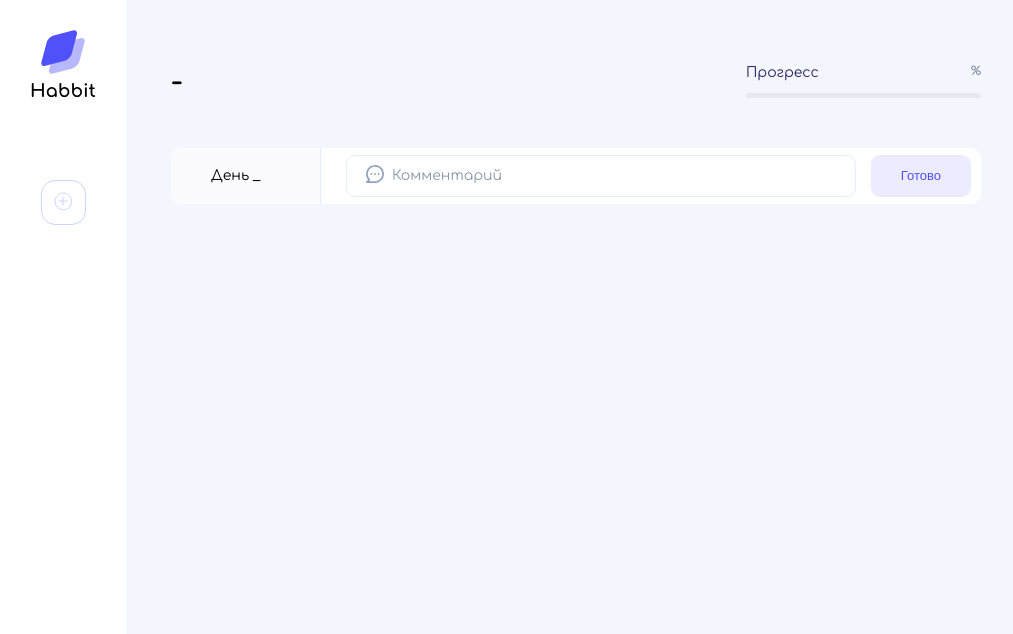
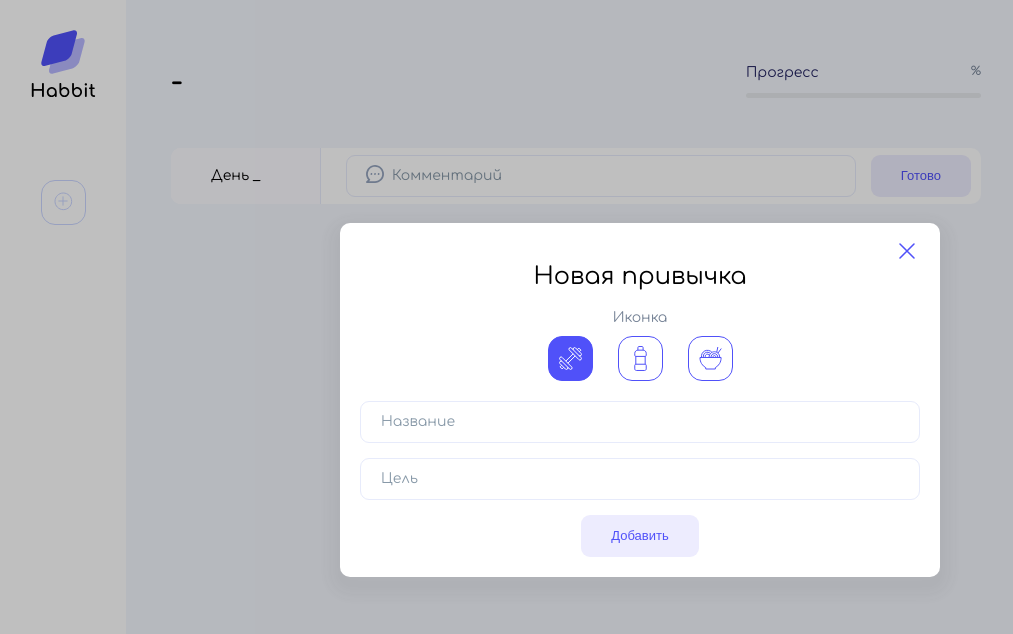
Before and after one commit to Ukralipersa/javascript-1, a plain HTML site: page index.html in a window 1280 px wide. Shown: the whole page, without its empty margins (0-1013 px from the left). Drawn offline with Linux system fonts and the light colour scheme.

Commit message:
115 - Вёрстка попап окна

```diff
--- a/index.html
+++ b/index.html
@@ -46,6 +46,31 @@
 					</div>
 				</main>
 			</div>
+			<div class="cover cover_hidden">
+				<div class="popup">
+					<h2>Новая привычка</h2>
+					<div class="icon-label">Иконка</div>
+					<div class="icon-select">
+						<button class="icon icon_active">
+							<img src="./images/sport.svg" alt="Спорт" />
+						</button>
+						<button class="icon">
+							<img src="./images/water.svg" alt="Напитки" />
+						</button>
+						<button class="icon">
+							<img src="./images/food.svg" alt="Еда" />
+						</button>
+					</div>
+					<form class="popup__form">
+						<input type="text" name="name" placeholder="Название" />
+						<input type="number" name="target" placeholder="Цель" />
+						<button class="button" type="submit">Добавить</button>
+					</form>
+					<button class="popup__close">
+						<img src="./images/close.svg" alt="Закрыть попап" />
+					</button>
+				</div>
+			</div>
 		</div>
 		<script src="./scripts/app.js"></script>
 	</body>
--- a/styles/main.css
+++ b/styles/main.css
@@ -39,7 +39,7 @@ body {
 
 .menu__item {
 	background: #ffffff;
-	box-shadow: 0 8px 14px rgba(62, 107, 224, 0.12);
+	box-shadow: 0px 8px 14px rgba(62, 107, 224, 0.12);
 	border-radius: 14px;
 	border: none;
 	height: 45px;
@@ -199,7 +199,7 @@ input.error {
 	display: flex;
 	gap: 15px;
 	width: 100%;
-	padding: 0 10px 0 25px;
+	padding: 0px 10px 0 25px;
 	position: relative;
 }
 
@@ -227,3 +227,100 @@ input.error {
 .button:hover {
 	background: #dcdaff;
 }
+
+.cover {
+	position: fixed;
+	left: 0;
+	right: 0;
+	bottom: 0;
+	top: 0;
+	background: rgba(0, 0, 0, 0.25);
+	display: flex;
+	align-items: center;
+	justify-content: center;
+}
+
+.cover_hidden {
+	/* display: none; */
+}
+
+.popup {
+	background: #ffffff;
+	box-shadow: 0px 8px 14px 12px rgba(56, 56, 56, 0.05);
+	border-radius: 10px;
+	max-width: 600px;
+	width: 100%;
+	padding: 20px;
+	position: relative;
+	display: flex;
+	flex-direction: column;
+	align-items: center;
+}
+
+.popup__close {
+	position: absolute;
+	right: 15px;
+	top: 15px;
+	border: none;
+	background: none;
+	cursor: pointer;
+}
+
+h2 {
+	font-weight: 400;
+	font-size: 24px;
+	line-height: 27px;
+}
+
+.icon-label {
+	font-size: 14px;
+	line-height: 16px;
+	color: #768396;
+	margin-bottom: 10px;
+}
+
+.icon-select {
+	display: flex;
+	gap: 25px;
+	margin-bottom: 20px;
+}
+
+.icon {
+	border: 1px solid #5051f9;
+	border-radius: 14px;
+	background: white;
+	display: flex;
+	align-items: center;
+	justify-content: center;
+	width: 45px;
+	height: 45px;
+	cursor: pointer;
+}
+
+.icon_active {
+	background: #5051f9;
+}
+
+.icon:hover {
+	background: #6a6afb;
+}
+
+.icon:hover img {
+	filter: brightness(0) invert(1);
+}
+
+.icon_active img {
+	filter: brightness(0) invert(1);
+}
+
+.popup__form {
+	width: 100%;
+	display: flex;
+	flex-direction: column;
+	align-items: center;
+	gap: 15px;
+}
+
+.popup__form input {
+	width: 100%;
+}
```
Also changed, not shown: images/close.svg (added).
